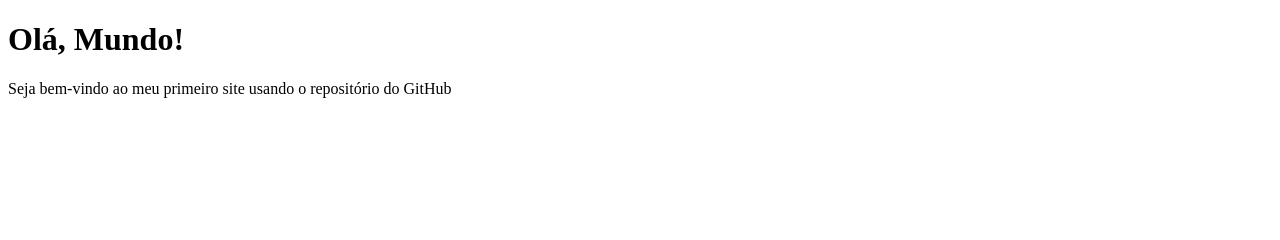
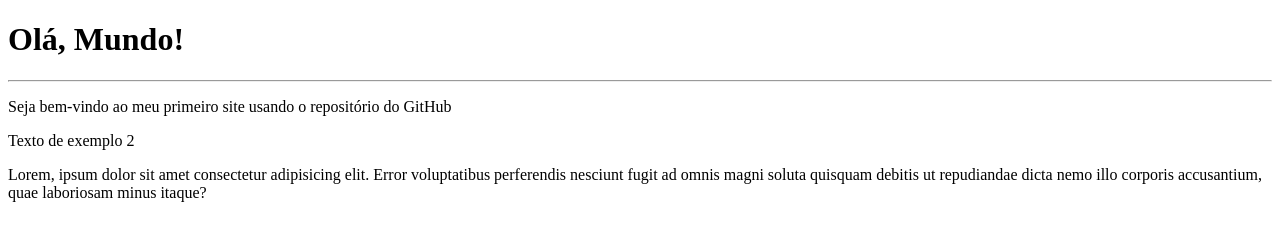
Before and after one commit to ccamachado96/Ola-Mundo, a plain HTML site: page site-exemplo/index.html in a window 1280 px wide. Drawn offline with Linux system fonts and the light colour scheme.

Commit message:
Alterações na página index.html

```diff
--- a/site-exemplo/index.html
+++ b/site-exemplo/index.html
@@ -9,8 +9,11 @@
 <body>
 
     <h1>Olá, Mundo!</h1>
+    <hr>
 
     <p>Seja bem-vindo ao meu primeiro site usando o repositório do GitHub</p>
+    <p>Texto de exemplo 2</p>
+    <p>Lorem, ipsum dolor sit amet consectetur adipisicing elit. Error voluptatibus perferendis nesciunt fugit ad omnis magni soluta quisquam debitis ut repudiandae dicta nemo illo corporis accusantium, quae laboriosam minus itaque?</p>
 
 </body>
 </html>
```
